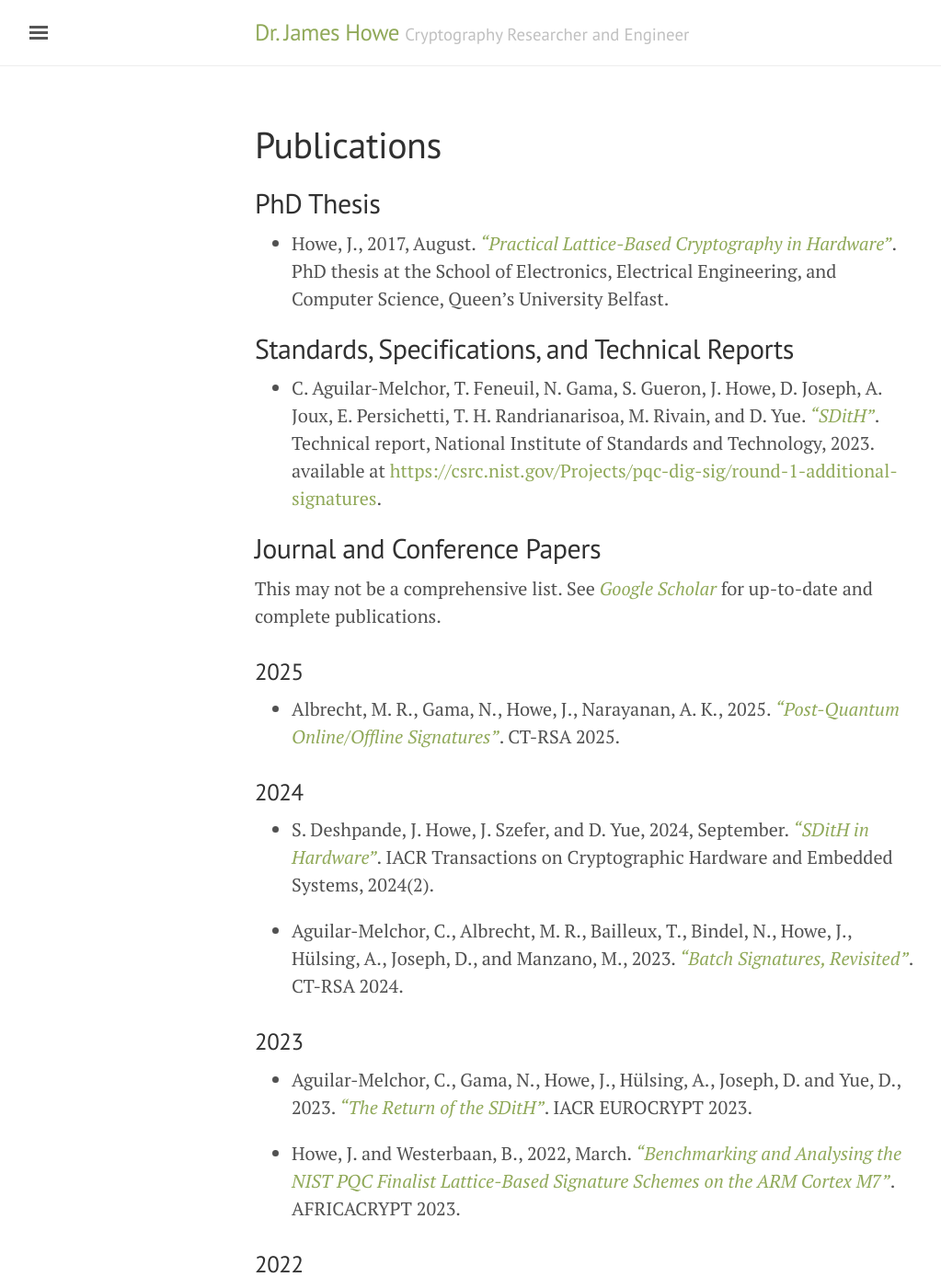
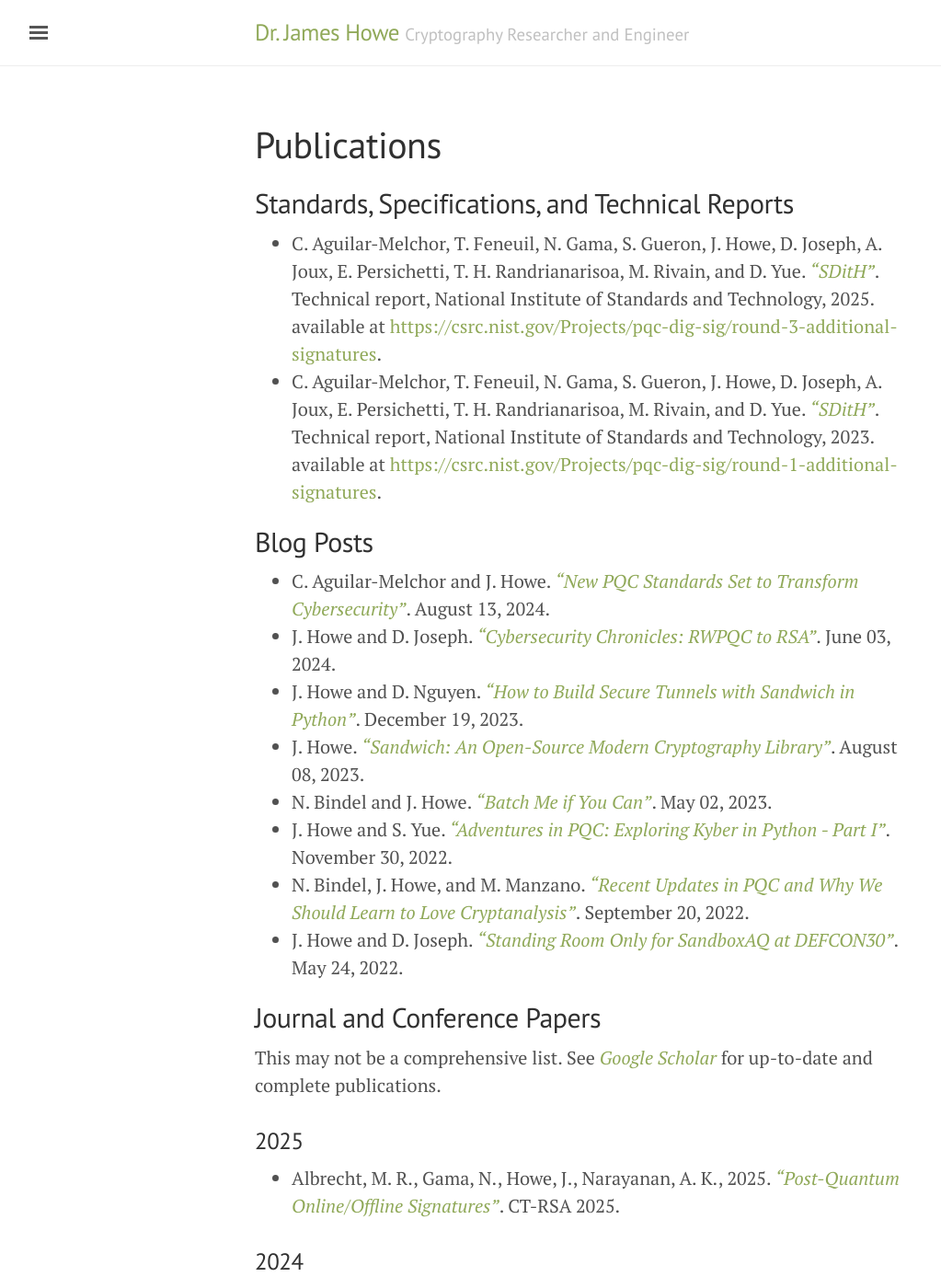
Before and after one commit to jameshoweee/jameshoweee.github.io, a Jekyll site: the page built from papers.md, in a window 1280 px wide and 1400 px high. Shown: the whole window at 92% size, without its empty margins (3-1026 px from the left). Built offline with Jekyll 4.4.1, drawn with Linux system fonts in a browser that asks for light colours; some of the changed text lies outside the part shown.

Commit message:
Update papers.md

```diff
--- a/papers.md
+++ b/papers.md
@@ -4,11 +4,19 @@ title: Publications
 permalink: /publications/
 ---
 
-## PhD Thesis
-*	Howe, J., 2017, August. [*"Practical Lattice-Based Cryptography in Hardware"*](files/thesis.pdf). PhD thesis at the School of Electronics, Electrical Engineering, and Computer Science, Queen’s University Belfast.
+## Standards, Specifications, and Technical Reports
+* C. Aguilar-Melchor, T. Feneuil, N. Gama, S. Gueron, J. Howe, D. Joseph, A. Joux, E. Persichetti, T. H. Randrianarisoa, M. Rivain, and D. Yue. [*"SDitH"*](https://sdith.org/). Technical report, National Institute of Standards and Technology, 2025. available at [https://csrc.nist.gov/Projects/pqc-dig-sig/round-3-additional-signatures](https://csrc.nist.gov/Projects/pqc-dig-sig/round-3-additional-signatures).
+* C. Aguilar-Melchor, T. Feneuil, N. Gama, S. Gueron, J. Howe, D. Joseph, A. Joux, E. Persichetti, T. H. Randrianarisoa, M. Rivain, and D. Yue. [*"SDitH"*](https://sdith.org/). Technical report, National Institute of Standards and Technology, 2023. available at [https://csrc.nist.gov/Projects/pqc-dig-sig/round-1-additional-signatures](https://csrc.nist.gov/Projects/pqc-dig-sig/round-1-additional-signatures).
 
-## Standards, Specifications, and Technical Reports
-* C. Aguilar-Melchor, T. Feneuil, N. Gama, S. Gueron, J. Howe, D. Joseph, A. Joux, E. Persichetti, T. H. Randrianarisoa, M. Rivain, and D. Yue. [*"SDitH"*](https://sdith.org/). Technical report, National Institute of Standards and Technology, 2023. available at [https://csrc.nist.gov/Projects/pqc-dig-sig/round-1-additional-signatures](https://csrc.nist.gov/Projects/pqc-dig-sig/round-1-additional-signatures).
+## Blog Posts
+* C. Aguilar-Melchor and J. Howe. [*"New PQC Standards Set to Transform Cybersecurity"*](https://www.sandboxaq.com/post/new-pqc-standards-set-to-transform-cybersecurity). August 13, 2024.
+* J. Howe and D. Joseph. [*"Cybersecurity Chronicles: RWPQC to RSA"*](https://cryptographycaffe.sandboxaq.com/posts/rwpqc2024_rsa2024/). June 03, 2024.
+* J. Howe and D. Nguyen. [*"How to Build Secure Tunnels with Sandwich in Python"*](https://cryptographycaffe.sandboxaq.com/posts/sandwich-tutorial1/). December 19, 2023.
+* J. Howe. [*"Sandwich: An Open-Source Modern Cryptography Library"*](https://cryptographycaffe.sandboxaq.com/posts/sandwich-release/). August 08, 2023.
+* N. Bindel and J. Howe. [*"Batch Me if You Can"*](https://cryptographycaffe.sandboxaq.com/posts/batch-signing/). May 02, 2023.
+* J. Howe and S. Yue. [*"Adventures in PQC: Exploring Kyber in Python - Part I"*](https://cryptographycaffe.sandboxaq.com/posts/kyber-01/). November 30, 2022.
+* N. Bindel, J. Howe, and M. Manzano. [*"Recent Updates in PQC and Why We Should Learn to Love Cryptanalysis"*](https://cryptographycaffe.sandboxaq.com/posts/pqc-attacks/). September 20, 2022.
+* J. Howe and D. Joseph. [*"Standing Room Only for SandboxAQ at DEFCON30"*](https://www.sandboxaq.com/post/standing-room-only-for-sandboxaq-at-defcon30). May 24, 2022.
 
 ## Journal and Conference Papers
 This may not be a comprehensive list.
@@ -58,6 +66,9 @@ See [*Google Scholar*](https://scholar.google.co.uk/citations?user=LItUNn4AAAAJ&
 
 * Fan, S., Liu, W., Howe, J., Khalid, A., and O'Neill, M., 2018, October. [*"Lightweight Hardware Implementation of R-LWE Lattice-Based Cryptography"*](https://ieeexplore.ieee.org/abstract/document/8605630). In 2018 IEEE Asia Pacific Conference on Circuits and Systems (APCCAS), pp. 403-406. IEEE.
 
+### 2017 (PhD Thesis)
+*	Howe, J., 2017, August. [*"Practical Lattice-Based Cryptography in Hardware"*](files/thesis.pdf). PhD thesis at the School of Electronics, Electrical Engineering, and Computer Science, Queen’s University Belfast.
+
 ### 2017
 *	Howe, J. and O’Neill, M., 2017, July. [*"GLITCH: A Discrete Gaussian Testing Suite For Lattice-Based Cryptography"*](https://eprint.iacr.org/2017/438). In Proceedings of the 14th International Joint Conference on e-Business and Telecommunications (ICETE 2017): SECRYPT, Madrid, Spain.
 
```
